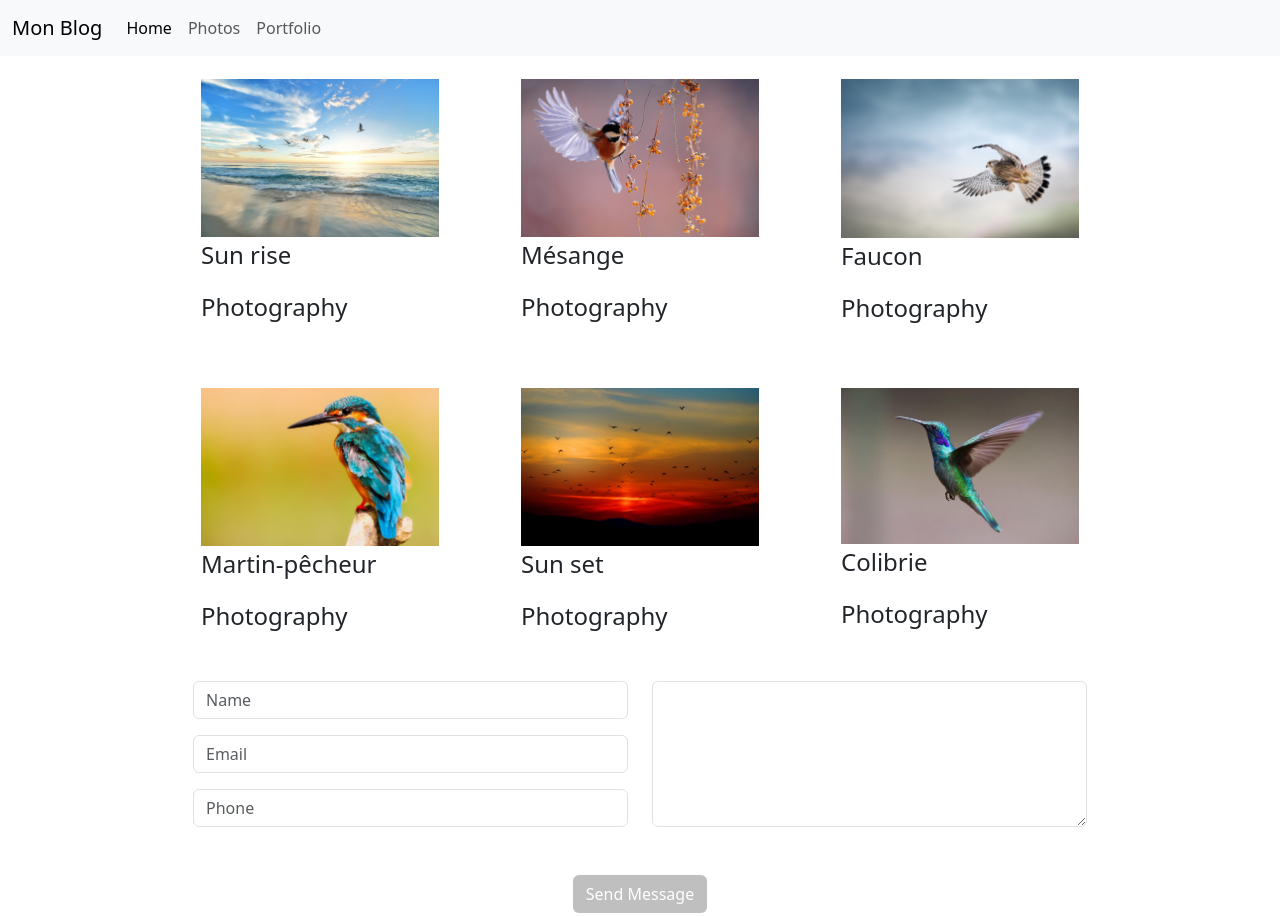
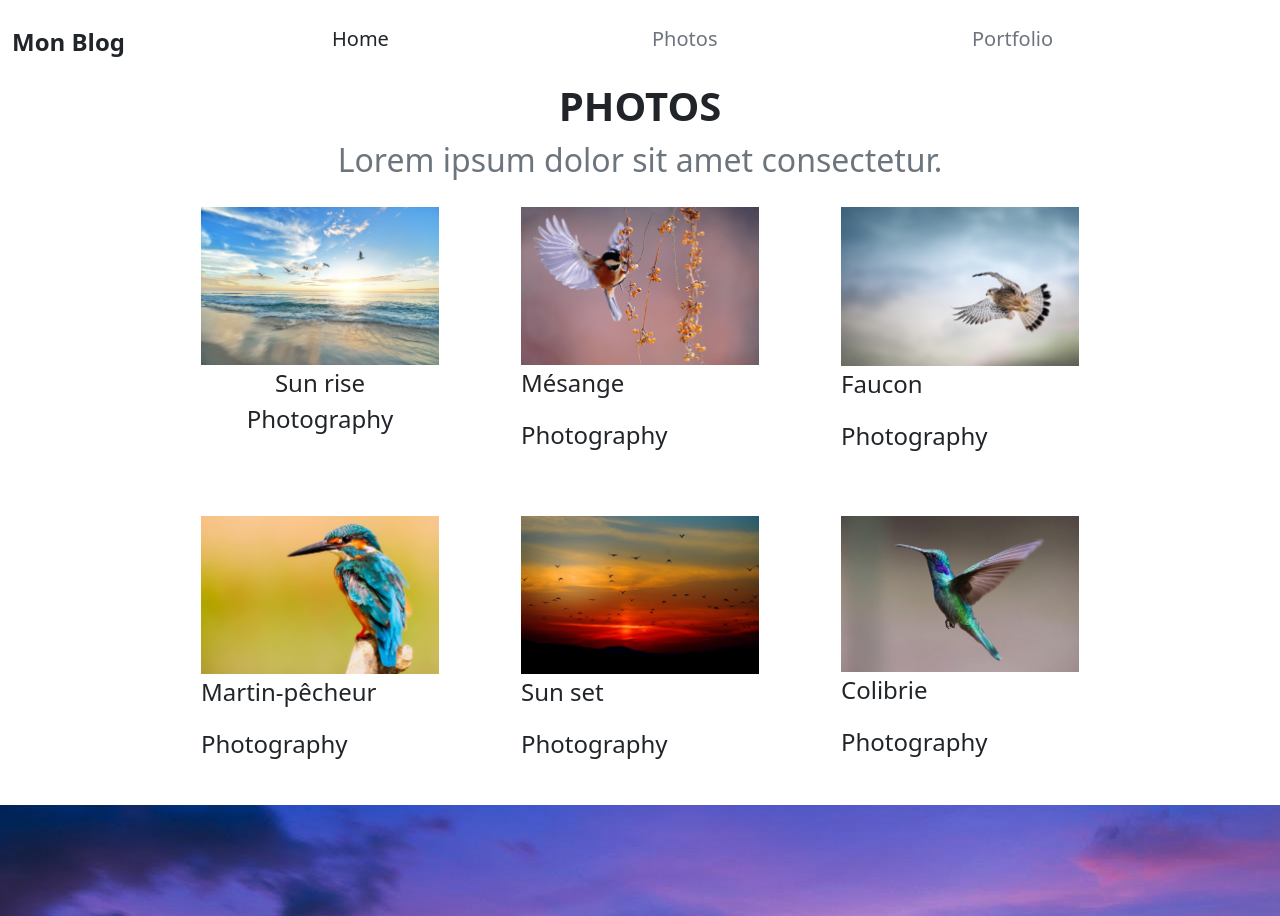
Before and after one commit to Georges-github/TP_Module3_Bootstrap, a plain HTML site: page index.html in a window 1280 px wide. Shown: the top 916 px of the page. Drawn offline with Linux system fonts and the light colour scheme.

Commit message:
Travail du 18122024.

```diff
--- a/index.html
+++ b/index.html
@@ -10,27 +10,26 @@
 </head>
 <body>
 
-    <!-- <h1>TP Bootstrap</h1> -->
-
-    <!-- <div style="container-fluid"> -->
-        <nav class="navbar navbar-expand-lg bg-body-tertiary">
-            <div class="container-fluid">
-              <a class="navbar-brand" href="#">Mon Blog</a>
-              <button class="navbar-toggler" type="button" data-bs-toggle="collapse" data-bs-target="#navbarNavAltMarkup" aria-controls="navbarNavAltMarkup" aria-expanded="false" aria-label="Toggle navigation">
-                <span class="navbar-toggler-icon"></span>
-              </button>
-              <div class="collapse navbar-collapse" id="navbarNavAltMarkup">
-                <div class="navbar-nav">
-                  <a class="nav-link active" aria-current="page" href="#">Home</a>
-                  <a class="nav-link" href="#">Photos</a>
-                  <a class="nav-link" href="#">Portfolio</a>
-                  <!-- <a class="nav-link disabled" aria-disabled="true">Disabled</a> -->
+    <div class="container-fluid py-3 pt-4">
+      <div class="row">
+        <div class="col-3 fw-medium">
+          <span class="fs-4 fw-bold">Mon Blog</span>
+        </div>
+        <div class="col-3 text-body fw-medium fs-5">
+          Home
+        </div>
+        <div class="col-3 text-secondary fs-5">
+          Photos
+        </div>
+        <div class="col-3 text-secondary fs-5">
+          Portfolio
         </div>
       </div>
     </div>
-          </nav>
-    <!-- </div> -->
 
+    <div class="text-center fs-1 fw-bold">PHOTOS</div>
+
+    <div class="text-center fs-2 text-secondary">Lorem ipsum dolor sit amet consectetur.</div>
 
     <div class="container-fluid">
 
@@ -39,8 +38,8 @@
         <div class="p-3">
             <button type="button" class="btn" data-bs-toggle="modal" data-bs-target="#sunRiseModal">
               <img src="./img/a.jpg" class="w-100 h-100" alt="">
-              <p class="fs-4 fw-medium text-start">Sun rise</p>
-              <p class="fs-4 fw-light text-start">Photography</p>
+              <span class="fs-4 fw-medium text-start">Sun rise</span>
+              <span class="fs-4 fw-light text-start">Photography</span>
             </button>
         </div>
       </div>
@@ -94,7 +93,7 @@
       </div>
 
       <!-- <div class="row gy-1 d-flex justify-content-center bg-image bg-position-top" style="background-image: url(./img/sunrise.jpg);"> -->
-      <div class="row gy-1 d-flex justify-content-center bg-position-top">
+      <div class="row gy-1 d-flex justify-content-center bg-position-top" style="align-items: center; height: 1071px; background-image: url(./img/sunrise.jpg); background-repeat: no-repeat; background-size: cover;">
         <div class="col-9">
 
           <form action="">
@@ -106,27 +105,28 @@
 
                   <div class="row mb-3">
                     <div class="col">
-                        <input type="text" class="form-control" placeholder="Name" aria-label="Name">
+                      <input type="text" class="form-control py-2" placeholder="Name *" aria-label="Name">
                     </div>
                   </div>
 
                   <div class="row mb-3">
                     <div class="col">
-                        <input type="text" class="form-control" placeholder="Email" aria-label="Email">
+                      <input type="text" class="form-control py-2" placeholder="Email *" aria-label="Email">
                     </div>
                   </div>
 
                   <div class="row">
                     <div class="col">
-                        <input type="text" class="form-control" placeholder="Phone" aria-label="Phone">
+                      <input type="text" class="form-control py-2" placeholder="Phone *" aria-label="Phone">
                     </div>
                   </div>
 
                 </div>
 
                 <div class="col">
-                    <textarea name="" id="" class="form-control h-100">
-                    </textarea>
+
+                  <textarea name="" id="" class="form-control h-100">Message *</textarea>
+
                 </div>
 
               </div>
@@ -142,8 +142,44 @@
 
         </div>
       </div>
+    </div>
 
+    <footer class="footer py-5 d-flex justify-content-center">
+      <div class="container-fluid">
+        <div class="row">
+          <div class="col-3 d-flex justify-content-center">
+            <span>Copyright &copy; Christian del</span>
           </div>
+          <div class="col-6 d-flex justify-content-center">
+            <div class="d-flex justify-content-around">
+              <div style="border: solid 1px goldenrod; border-radius: 3px; width: 35px; height: 35px; background-color: gold; display: flex; justify-content: center; align-items: center;">
+                <div style="background-color: white; border-radius: 20px; width: 15px; height: 15px; display: flex; justify-content: center; align-items: center;"><span style="color: gold; font-weight: bold;">f</span></div>
+              </div>
+              <div style="border: solid 1px goldenrod; border-radius: 3px; width: 35px; height: 35px; background-color: gold; display: flex; justify-content: center; align-items: center;">
+                <div style="background-color: white; border-radius: 20px; width: 15px; height: 15px; display: flex; justify-content: center; align-items: center;"><span style="color: gold; font-weight: bold;">f</span></div>
+              </div>
+              <div style="border: solid 1px goldenrod; border-radius: 3px; width: 35px; height: 35px; background-color: gold; display: flex; justify-content: center; align-items: center;">
+                <div style="background-color: white; border-radius: 2px; width: 15px; height: 15px; display: flex; justify-content: center; align-items: center;"><span style="color: gold; font-weight: bold; font-size: .8em;">in</span></div>
+              </div>
+            </div>
+          </div>
+          <div class="col-3 d-flex justify-content-center"></div>
+        </div>
+      </div>
+
+      <!-- <span>Copyright &copy; Christian del</span>
+      <div style="display: flex; justify-content: center; border: solid 1px red; width: 100%;">
+        <div style="border: solid 1px goldenrod; border-radius: 3px; width: 35px; height: 35px; background-color: gold; display: flex; justify-content: center; align-items: center;">
+          <div style="background-color: white; border-radius: 20px; width: 15px; height: 15px; display: flex; justify-content: center; align-items: center;"><span style="color: gold; font-weight: bold;">f</span></div>
+        </div>
+        <div style="border: solid 1px goldenrod; border-radius: 3px; width: 35px; height: 35px; background-color: gold; display: flex; justify-content: center; align-items: center;">
+          <div style="background-color: white; border-radius: 20px; width: 15px; height: 15px; display: flex; justify-content: center; align-items: center;"><span style="color: gold; font-weight: bold;">f</span></div>
+        </div>
+        <div style="border: solid 1px goldenrod; border-radius: 3px; width: 35px; height: 35px; background-color: gold; display: flex; justify-content: center; align-items: center;">
+          <div style="background-color: white; border-radius: 2px; width: 15px; height: 15px; display: flex; justify-content: center; align-items: center;"><span style="color: gold; font-weight: bold; font-size: .8em;">in</span></div>
+        </div>
+      </div> -->
+      </footer>
 
   <!-- Modal -->
   <div class="modal fade" id="sunRiseModal" tabindex="-1" aria-labelledby="exampleModalLabel" aria-hidden="true">
--- a/styles/style.css
+++ b/styles/style.css
@@ -1,7 +1,3 @@
-h1 {
-    color: blue;
-}
-
 .gdgCol {
     border: solid 1px blue;
 }
```
Also changed, not shown: 1 other file. Lines whose indentation alone changed are shown as unchanged.
